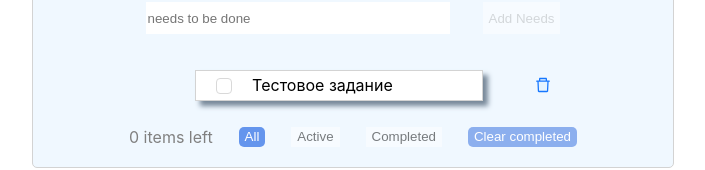
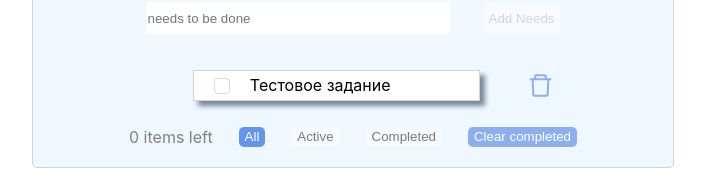
Before and after one commit to DimaMaslo88/test-task-todolist, a React (Create React App) app: page / in a window 1280 px wide. Shown: the part 148-318 px from the top of the page, without its empty margins (318-1023 px from the left). Built offline with nearby package versions, Linux system fonts and the light colour scheme; the HTML template or start-up script is replaced by a standard one.

Commit message:
'fix/some logic'

```diff
--- a/src/bll/actions/tasksActions.ts
+++ b/src/bll/actions/tasksActions.ts
@@ -52,3 +52,10 @@ export const removeTasksStatus =(remove:boolean)=>{
        remove
    } as const
 }
+export type RemoveTaskType = ReturnType<typeof removeTask>
+export const removeTask =(id:string)=>{
+    return {
+        type:'REMOVE-TASK',
+        id
+    } as const
+}
--- a/src/bll/reducers/tasksReducer.ts
+++ b/src/bll/reducers/tasksReducer.ts
@@ -2,7 +2,7 @@ import {
     AddTaskType,
     ChangeTaskStatusType,
     ChangeTaskType, FilterCheckedItemsType,
-    FilterTasksByStatusType, RemoveTasksStatusType,
+    FilterTasksByStatusType, RemoveTasksStatusType, RemoveTaskType,
     SetCheckedItemsType
 } from "bll/actions/tasksActions";
 import {v1} from "uuid";
@@ -38,6 +38,7 @@ export type TasksActionType = AddTaskType
     | SetCheckedItemsType
     | FilterCheckedItemsType
     | RemoveTasksStatusType
+    | RemoveTaskType
 export const TasksReducer = (state: TasksStateType = tasksState, action: TasksActionType): TasksStateType => {
     switch (action.type) {
         case "ADD-TASK": {
@@ -73,8 +74,11 @@ export const TasksReducer = (state: TasksStateType = tasksState, action: TasksAc
         case "FILTER-CHECKED-ITEMS": {
             return {...state, checkedId: action.filterCheckedId}
         }
-        case "REMOVE-TASKS-STATUS":{
-            return {...state,tasks: state.tasks.map(task=>task?{...task,isDone:action.remove}:task)}
+        case "REMOVE-TASKS-STATUS": {
+            return {...state, tasks: state.tasks.map(task => task ? {...task, isDone: action.remove} : task)}
+        }
+        case "REMOVE-TASK":{
+            return {...state,tasks:state.tasks.filter(task=>task.id !== action.id)}
         }
         default:
             return state
--- a/src/styles/Tasks.module.css
+++ b/src/styles/Tasks.module.css
@@ -93,3 +93,10 @@
 .buttonFilter:active {
     background-color: #e73232;
 }
+
+.icon {
+    cursor: pointer;
+    font-size: 25px;
+    color: #8cafee;
+
+}
--- a/src/ui/components/Tasks.tsx
+++ b/src/ui/components/Tasks.tsx
@@ -6,12 +6,13 @@ import {Task} from "ui/components/Task";
 import {
     addTask,
     filterCheckedItems,
-    filterTasksByStatus,
+    filterTasksByStatus, removeTask,
     removeTasksStatus,
 } from "bll/actions/tasksActions";
 import style from 'styles/Tasks.module.css'
 import s from 'styles/input.module.css'
 import {DeleteOutlined, DeleteTwoTone} from "@ant-design/icons";
+import {ToolTip} from "ui/components/tooltip/ToolTip";
 
 export const Tasks = () => {
     const dispatch = useDispatch()
@@ -19,7 +20,10 @@ export const Tasks = () => {
     const filters = useSelector(selectFilter)
     const checkedItems = useSelector(selectCheckedItems)
     const [value, setValue] = useState<string>('')
-
+    const removeTaskHandler = (id: string) => {
+        dispatch(removeTask(id))
+        dispatch(filterCheckedItems(checkedItems.filter(item => item !== id)))
+    }
     const rightValue = value.trim()
     let filterTasks = tasks
     if (filters === 'active') {
@@ -81,11 +85,13 @@ export const Tasks = () => {
             <div className={style.taskBlock}>
                 {filterTasks.map(
                     ({id, title, isDone}: TaskType) => (
-                        <ul key={id}  className = {style.ul}>
+                        <ul key={id} className={style.ul}>
                             <li className={style.li}>
                                 <Task key={id} taskId={id} title={title} isDone={isDone}/>
                             </li>
-                            <DeleteTwoTone />
+                            <ToolTip text="Удалить задание">
+                                <DeleteOutlined className={style.icon} onClick={() => removeTaskHandler(id)}/>
+                            </ToolTip>
                         </ul>
 
 
@@ -94,8 +100,8 @@ export const Tasks = () => {
             </div>
             {/* создать универсальную кнопку */}
             <div className={style.buttonContainer}>
-                <div style={{color:'grey'}}>
-                      {checkedItems.length} items left
+                <div style={{color: 'grey'}}>
+                    {checkedItems.length} items left
                 </div>
 
                 <button onClick={onAllClickHandler}
@@ -110,7 +116,7 @@ export const Tasks = () => {
                         className={filters === 'completed' ? style.activeBtn : style.notActiveBtn}>
                     Completed
                 </button>
-                <button onClick={clearFilterHandler} className={style.buttonFilter} >Clear completed</button>
+                <button onClick={clearFilterHandler} className={style.buttonFilter}>Clear completed</button>
             </div>
 
         </div>
```
